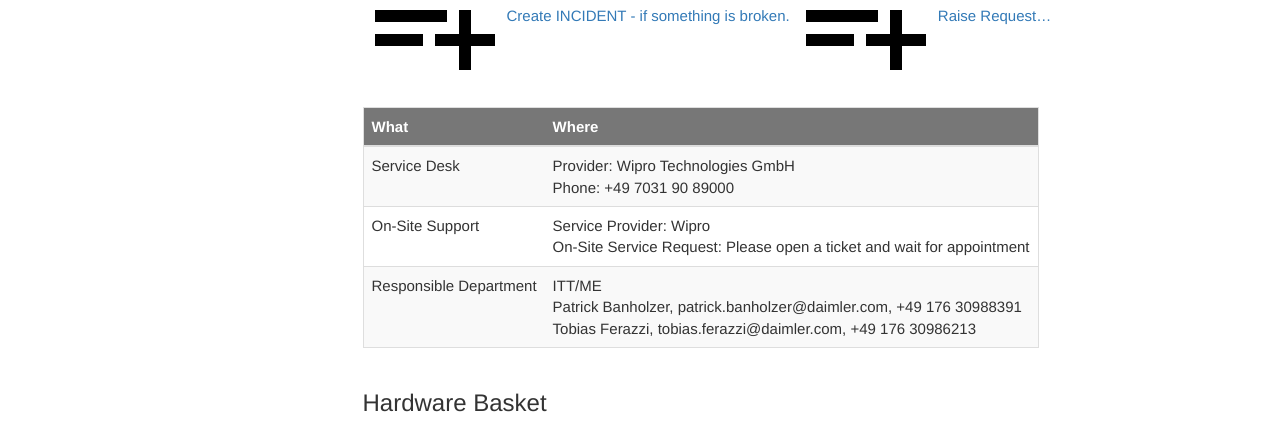
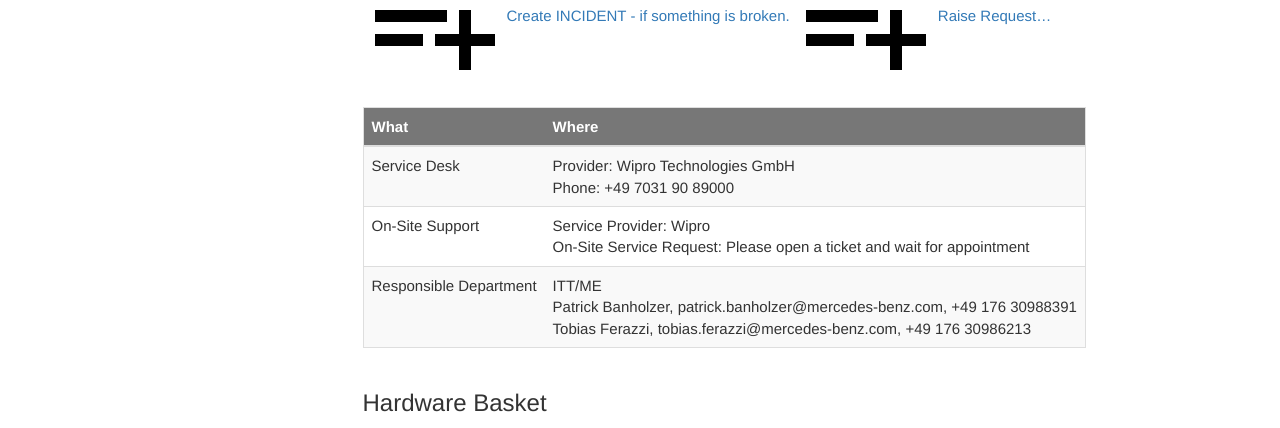
Before and after one commit to RajputPawan/Prometheus, a Jekyll site: the page built from index.md, in a window 1280 px wide. Shown: the part 1140-1568 px from the top of the page. Built offline with Jekyll 4.4.1, drawn with Linux system fonts in a browser that asks for light colours; comment, search, counter and statistics services are not loaded.

Commit message:
update mail addresses to mercedes-benz.com

```diff
--- a/index.md
+++ b/index.md
@@ -33,7 +33,7 @@
 |------|---------|
 | Service Desk | Provider: Wipro Technologies GmbH <br>Phone: +49 7031 90 89000 |
 | On-Site Support | Service Provider: Wipro <br>On-Site Service Request: Please open a ticket and wait for appointment |
-| Responsible Department | ITT/ME <br>Patrick Banholzer, patrick.banholzer@daimler.com, +49 176 30988391<br>Tobias Ferazzi, tobias.ferazzi@daimler.com, +49 176 30986213 |
+| Responsible Department | ITT/ME <br>Patrick Banholzer, patrick.banholzer@mercedes-benz.com, +49 176 30988391<br>Tobias Ferazzi, tobias.ferazzi@mercedes-benz.com, +49 176 30986213 |
 
 ## Hardware Basket
 
```
